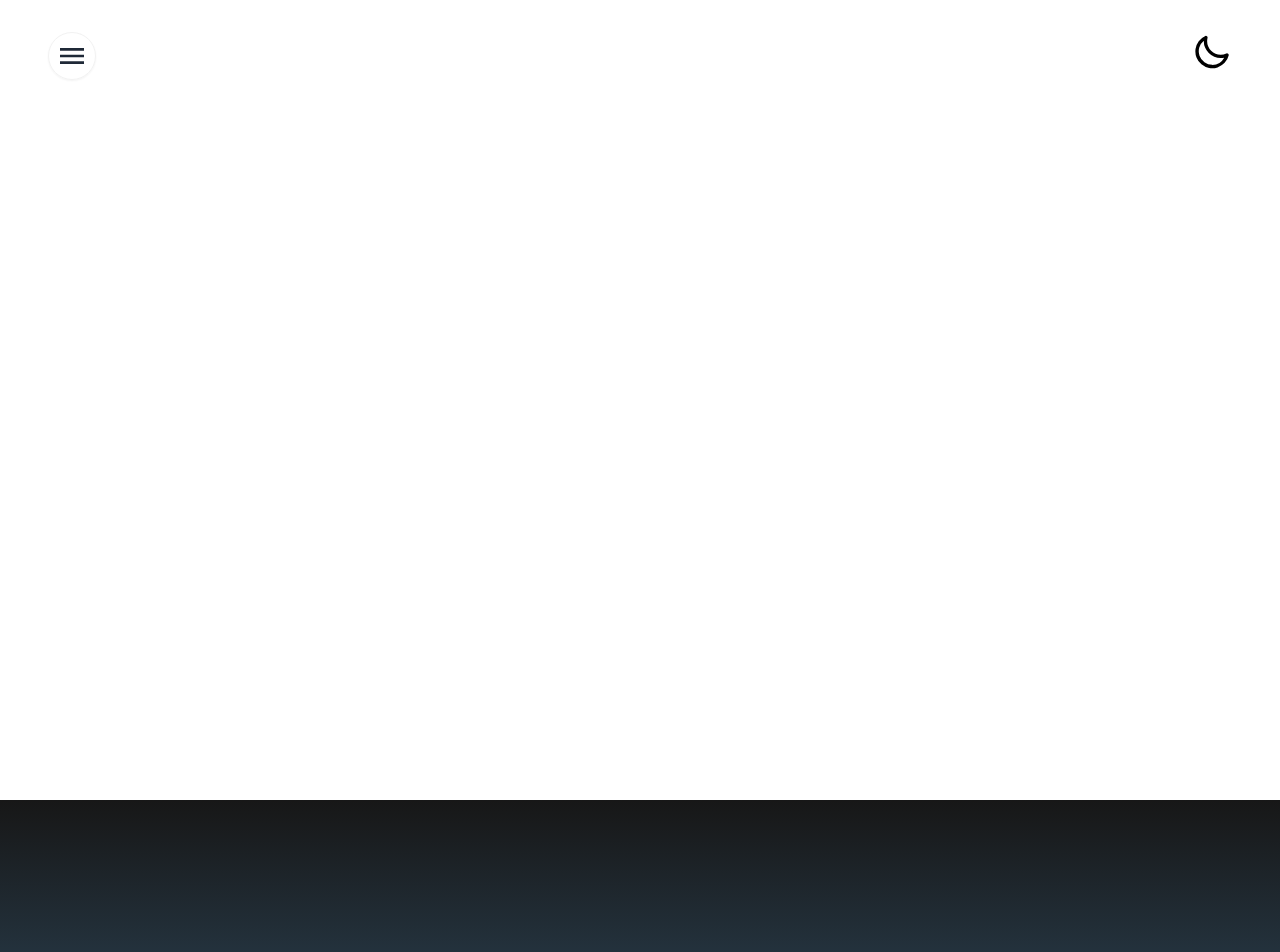
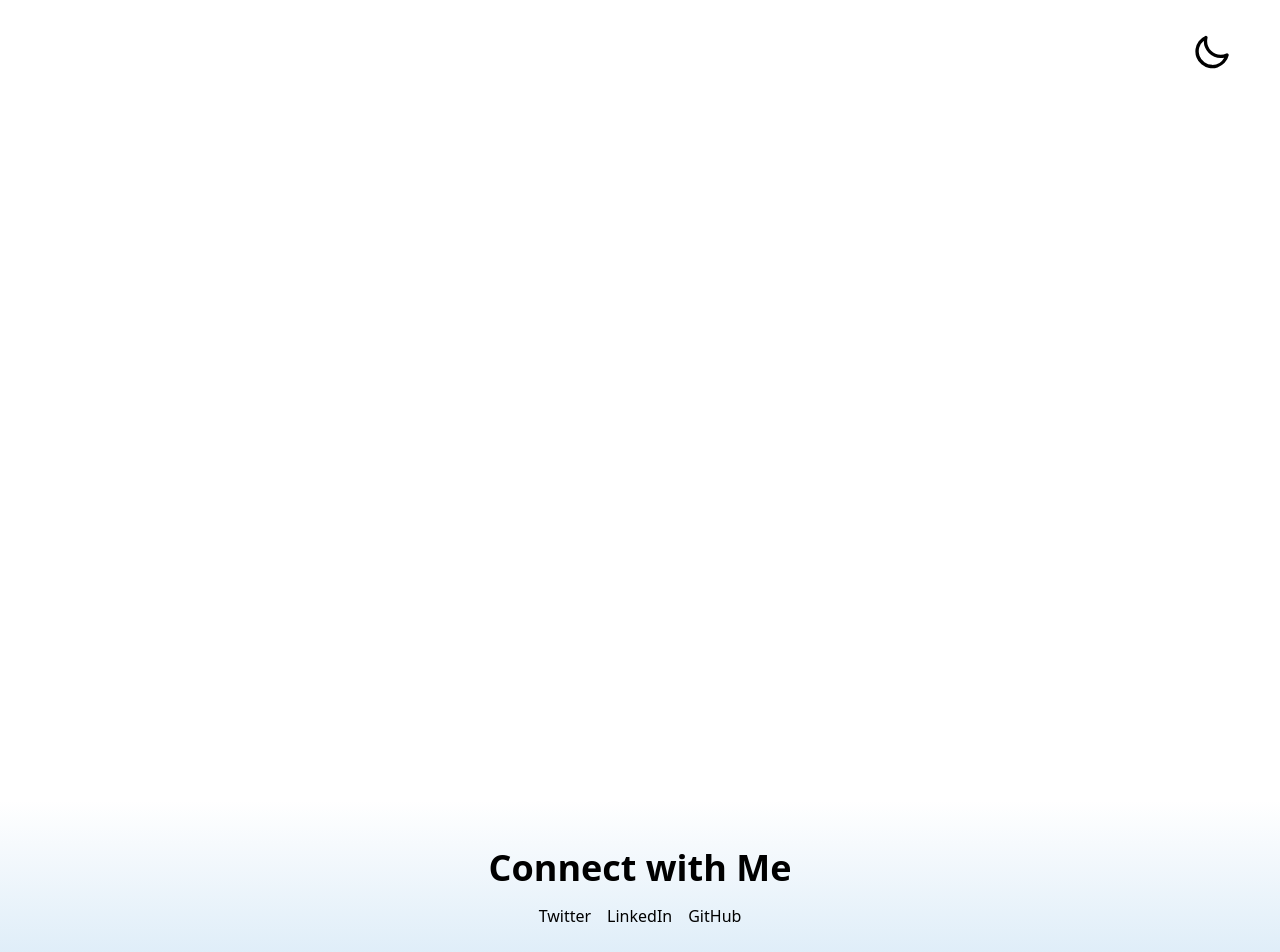
Before and after one commit to HenryFtNonna/profil_pertama, a React (Vite) app in the folder profil_pertama/: page / in a window 1280 px wide. Shown: the top 952 px of the page. Built offline with nearby package versions, Linux system fonts and the light colour scheme.

Commit message:
perbaikan
herosection, sosmedsection, index, App

```diff
--- a/profil_pertama/src/Pages/index.jsx
+++ b/profil_pertama/src/Pages/index.jsx
@@ -1,17 +1,14 @@
-import React from 'react'
-import Header from './header'
-import HeroSection from './section/herosection'
-import SosmedSection from './section/sosmedsection'
-import Footer from './footer'
+import React, { useState } from 'react';
+import HeroSection from './section/herosection';
+import SosmedSection from './section/sosmedsection';
 
 export default function Pages() {
+  const [isDarkMode, setIsDarkMode] = useState(false);
+
   return (
     <div>
-        {/* <Header /> */}
-        <HeroSection />
-        <SosmedSection />
-        {/* <Footer /> */}
-
+      <HeroSection isDarkMode={isDarkMode} setIsDarkMode={setIsDarkMode} />
+      <SosmedSection isDarkMode={isDarkMode} />
     </div>
-  )
+  );
 }
--- a/profil_pertama/src/Pages/section/herosection/index.jsx
+++ b/profil_pertama/src/Pages/section/herosection/index.jsx
@@ -1,75 +1,19 @@
-import React, { useState, useEffect } from 'react';
+import React, { useEffect } from 'react';
 
-export default function HeroSection() {
-  const [isDropdownOpen, setIsDropdownOpen] = useState(false);
-  const [isDarkMode, setIsDarkMode] = useState(false);
-
+export default function HeroSection({ isDarkMode, setIsDarkMode }) {
   // Mengatur tema awal saat komponen pertama kali dimuat
   useEffect(() => {
-    document.documentElement.setAttribute('data-theme', 'light'); // Set ke light mode saat pertama kali
-  }, []);
-
-  // Fungsi toggle untuk dropdown
-  const toggleDropdown = () => {
-    setIsDropdownOpen(!isDropdownOpen);
-  };
+    document.documentElement.setAttribute('data-theme', isDarkMode ? 'dark' : 'light');
+  }, [isDarkMode]);
 
   // Fungsi toggle untuk tema
-  const toggleTheme = () => {
-    setIsDarkMode((prevMode) => {
-      const newMode = !prevMode;
-      document.documentElement.setAttribute('data-theme', newMode ? 'dark' : 'light');
-      return newMode;
-    });
-  };
+  const toggleTheme = () => setIsDarkMode((prev) => !prev);
 
   return (
     <div className={`${isDarkMode ? 'bg-neutral-900 text-white' : 'bg-white text-black'} min-h-screen py-12 relative`}>
-      {/* Tombol dropdown di pojok kiri atas */}
-      <div className="absolute top-8 left-12">
-        <button
-          className="btn btn-circle bg-transparent swap swap-rotate"
-          onClick={toggleDropdown}
-        >
-          <input type="checkbox" checked={isDropdownOpen} readOnly />
-
-          {/* Ikon hamburger */}
-          <svg
-            className="swap-off fill-current"
-            xmlns="http://www.w3.org/2000/svg"
-            width="32"
-            height="32"
-            viewBox="0 0 512 512"
-          >
-            <path d="M64,384H448V341.33H64Zm0-106.67H448V234.67H64ZM64,128v42.67H448V128Z" />
-          </svg>
-
-          {/* Ikon close */}
-          <svg
-            className="swap-on fill-current"
-            xmlns="http://www.w3.org/2000/svg"
-            width="32"
-            height="32"
-            viewBox="0 0 512 512"
-          >
-            <polygon points="400 145.49 366.51 112 256 222.51 145.49 112 112 145.49 222.51 256 112 366.51 145.49 400 256 289.49 366.51 400 366.51 289.49 256 400 145.49" />
-          </svg>
-        </button>
-
-        {/* Dropdown menu */}
-        {isDropdownOpen && (
-          <ul className="menu menu-sm dropdown-content bg-base-100 rounded-box z-[1] mt-3 w-52 p-2 shadow absolute left-0 top-full">
-            <li><a href="#home">Homepage</a></li>
-            <li><a href="#portfolio">Portofolio</a></li>
-            <li><a href="#about">About</a></li>
-          </ul>
-        )}
-      </div>
-
       {/* Tombol toggle tema di pojok kanan atas */}
       <div className="absolute top-8 right-12">
         <label className="swap swap-rotate">
-          {/* checkbox tersembunyi yang mengontrol status */}
           <input type="checkbox" checked={isDarkMode} onChange={toggleTheme} />
 
           {/* Ikon matahari */}
--- a/profil_pertama/src/Pages/section/sosmedsection/index.jsx
+++ b/profil_pertama/src/Pages/section/sosmedsection/index.jsx
@@ -1,16 +1,30 @@
-import React from 'react'
+import React from 'react';
 
-export default function SosmedSection() {
+export default function SosmedSection({ isDarkMode }) {
   return (
-    <div>
-      <div className="bg-gradient-to-b from-[#171717] to-[#58A3DC] min-h-screen py-12">
-
+    <div
+      className={`min-h-screen py-12 ${
+        isDarkMode
+          ? 'bg-gradient-to-b from-[#171717] to-[#58A3DC]' // Dark mode gradient
+          : 'bg-gradient-to-b from-[#ffffff] to-[#58A3DC]' // Light mode gradient
+      }`}
+    >
+      <div className="text-center">
+        <h2 className={`text-4xl font-bold ${isDarkMode ? 'text-white' : 'text-black'} mb-4`}>
+          Connect with Me
+        </h2>
+        <div className="flex gap-4 justify-center">
+          <a href="#" className={`${isDarkMode ? 'text-white' : 'text-black'} hover:text-blue-300`}>
+            Twitter
+          </a>
+          <a href="#" className={`${isDarkMode ? 'text-white' : 'text-black'} hover:text-blue-300`}>
+            LinkedIn
+          </a>
+          <a href="#" className={`${isDarkMode ? 'text-white' : 'text-black'} hover:text-blue-300`}>
+            GitHub
+          </a>
+        </div>
       </div>
-
-
-
-  </div>
-
-
-  )
+    </div>
+  );
 }
```
